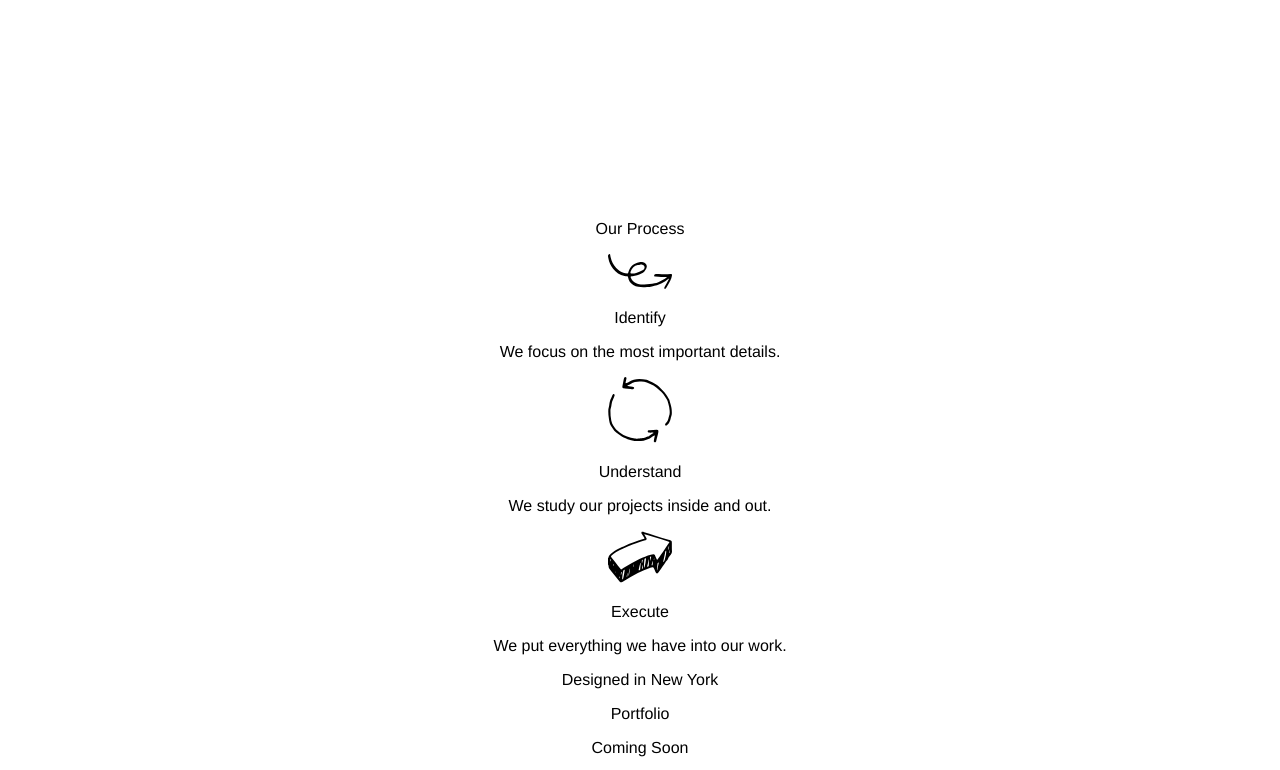
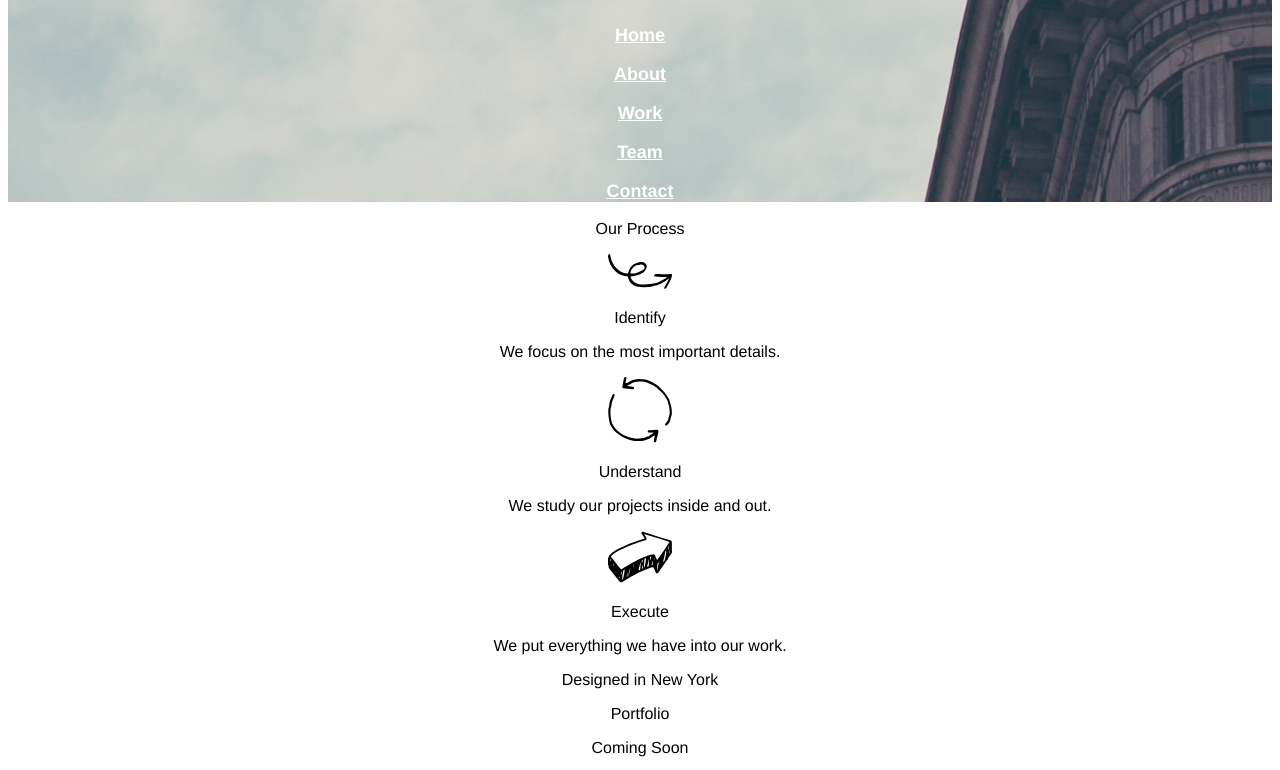
Before and after one commit to kbussert/broadway, a plain HTML site: page index.html in a window 1280 px wide. Shown: the part 165-935 px from the top of the page. Drawn offline with Linux system fonts and the light colour scheme.

Commit message:
Removed the local path to background image.

```diff
--- a/resources/css/style.css
+++ b/resources/css/style.css
@@ -4,7 +4,7 @@ body {
 }
 
 .header {
-  background-image: url("broadway/resources/images/the-flatiron-building.png");
+  background-image: url("/broadway/resources/images/the-flatiron-building.png");
   font-size: 18px;
   font-weight: bold;
 }
```
